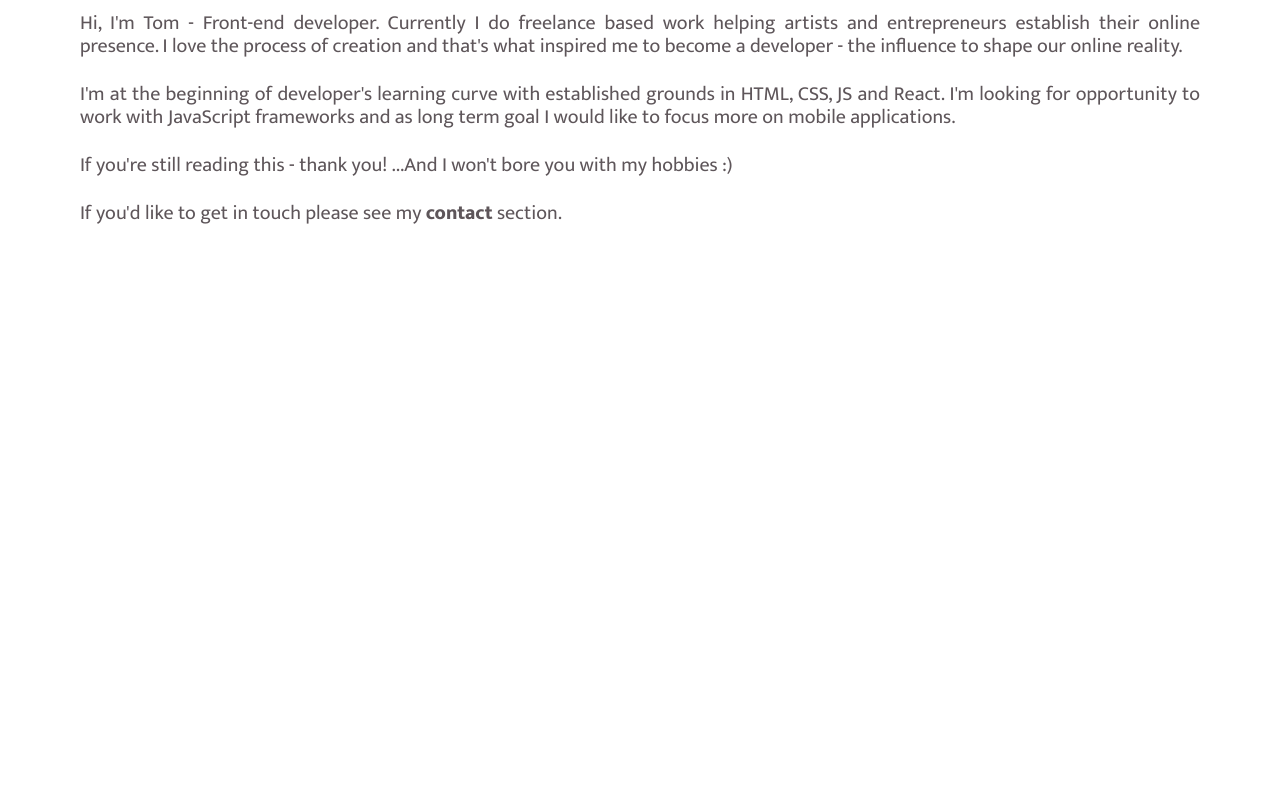
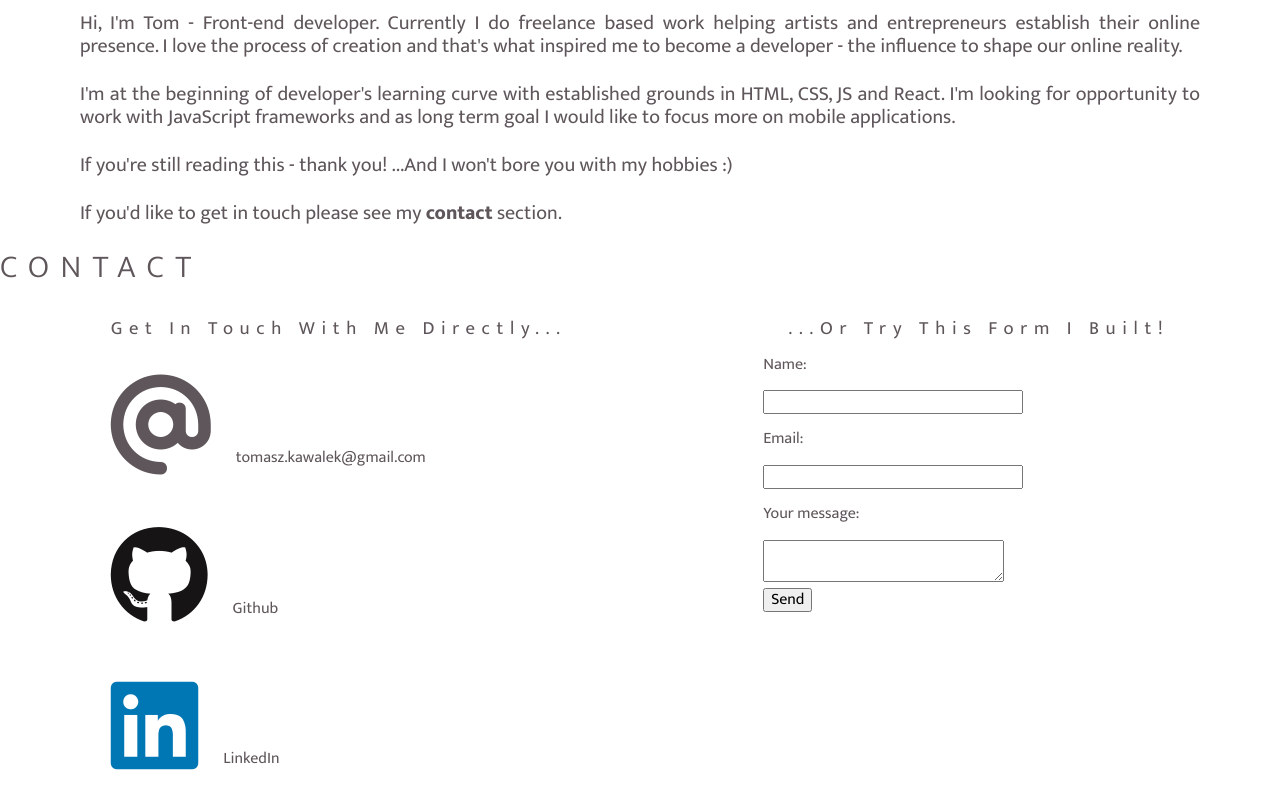
Before and after one commit to tomi09pl/portfolio, a React (Create React App) app: page / in a window 1280 px wide. Shown: the part 1587-2387 px from the top of the page. Before the commit the page ends 2000 px from the top, so only its background shows below. Built offline with nearby package versions, Linux system fonts and the light colour scheme.

Commit message:
contact component in progress

```diff
--- a/src/App.js
+++ b/src/App.js
@@ -3,6 +3,7 @@ import Header from './components/Header';
 import Portfolio from './components/Portfolio';
 import Skills from './components/Skills';
 import AboutMe from './components/AboutMe';
+import Contact from './components/Contact';
 
 function App() {
   return (
@@ -11,6 +12,7 @@ function App() {
       <Portfolio/>
       <Skills/>
       <AboutMe/>
+      <Contact/>
     </div>
   );
 }
--- /dev/null
+++ b/src/components/Contact.js
@@ -0,0 +1,52 @@
+import React from 'react';
+import ContactForm from './ContactForm';
+
+export default class Contact extends React.Component {
+
+    constructor(props) {
+        super(props);
+        this.state = {
+
+        }
+    }
+
+    render(){
+        return(
+            <div>
+                <h1>contact</h1>
+                <div className='section-wrapper'>
+
+                    <section className='contact-direct'>
+                        <h3>Get in touch with me directly...</h3>
+
+                        <div className='icon-wrapper'>
+                            <div>
+                                <a href='https://github.com/tomi09pl' target='_blank' rel="noopener noreferrer">
+                                    <i class="fas fa-at"></i>
+                                </a>
+                                <span>tomasz.kawalek@gmail.com</span>
+                            </div>
+                            <div>
+                                <a href='https://github.com/tomi09pl' target='_blank' rel="noopener noreferrer">
+                                    <i class="fab fa-github"></i>
+                                </a>
+                                <span>Github</span>
+                            </div>
+                            <div>
+                                <a href='https://www.linkedin.com/in/tomasz-kawalek/' target='_blank' rel="noopener noreferrer">
+                                    <i class="fab fa-linkedin"></i>
+                                </a>
+                                <span>LinkedIn</span>
+                            </div>
+                        </div>
+                    </section>
+
+                    <section className='contact-form'>
+                        <ContactForm/>
+                    </section>
+
+                </div>
+            </div>
+        )
+    }
+}
--- /dev/null
+++ b/src/components/ContactForm.js
@@ -0,0 +1,126 @@
+import React from 'react';
+
+export default class ContactForm extends React.Component{
+    state={
+        name:'',
+        email:'',
+        message:'',
+
+        nameError:false,
+        emailError:false,
+        idError: false,
+        messageError:false,
+
+        messageSend:false,
+        fetchError:false
+
+    };
+    handleChange = e =>{
+        this.setState({
+            [e.target.name]:e.target.value
+        })
+    };
+
+    sendForm = (name, email, message) => {
+        fetch(`https://${window.location.host}/index.php`, {
+            method: 'POST',
+            headers: {
+                "Content-Type": "application/json"
+            },
+            body: JSON.stringify({
+                name, email, message
+            })
+        })
+            .then((data)=> {
+                console.log(data);
+                this.setState({messageSend:true,fetchError:false})
+            })
+            .catch((error)=> {
+                console.log(error);
+                this.setState({messageSend:false,fetchError:true});
+            })
+    };
+
+    handleSubmit = (e) => {
+        e.preventDefault();
+        this.setState({messageSend:false});
+        let name = this.state.name;
+        let email = this.state.email;
+        let message = this.state.message;
+        let correctMessage = true;
+
+        let nameRegex=/^.{1,200}$/;
+
+        let emailRegex= /^(([^<>()\[\]\\.,;:\s@"]+(\.[^<>()\[\]\\.,;:\s@"]+)*)|(".+"))@((\[[0-9]{1,3}\.[0-9]{1,3}\.[0-9]{1,3}\.[0-9]{1,3}\])|(([a-zA-Z\-0-9]+\.)+[a-zA-Z]{2,}))$/;
+
+        let messageRegex=/^.{5,1000}$/;
+
+
+        if (!nameRegex.test(name)){
+            this.setState({nameError:true});
+            correctMessage=false;
+        }else{
+            this.setState({nameError:false});
+        }
+
+        if (!emailRegex.test(email)){
+            this.setState({emailError:true});
+            correctMessage=false;
+        }else{
+            this.setState({emailError:false});
+        }
+
+        if (!messageRegex.test(message)){
+            this.setState({messageError:true});
+            correctMessage=false;
+        }else{
+            this.setState({messageError:false});
+        }
+
+        if (correctMessage){
+            this.sendForm(name, email, message);
+        }
+    };
+
+    render() {
+        return (
+            <div className="home-contact-container" id="contact">
+
+                <div className="contactForm">
+                    <h3>...Or try this form I built!</h3>
+                    <div className='messageSend'>
+                        {this.state.messageSend && <p className='send'>Thank you! Message sent.<br/>We'll get back to you soon.</p>}
+                        {this.state.fetchError && <p className='error'>Message not sent!</p>}
+                        {(!this.state.messageSend && !this.state.fetchError) && <p/>}
+                    </div>
+                    <form onSubmit={this.handleSubmit}>
+                        <div className="formBox">
+                            <div className="formLeft">
+                                <label>
+                                    <p className="title">Name:</p>
+                                    <input className="formUp" type="text" name="name" placeholder onChange={this.handleChange} />
+                                    {(this.state.nameError)?<span>Incorrect name!</span>:<span className='correct'/>}
+                                </label>
+                                <label>
+                                    <p className="title">Email:</p>
+                                    <input className="formUp" type="text" name="email" placeholder onChange={this.handleChange} />
+                                    {(this.state.emailError)?<span>Incorrect email!</span>:<span className='correct'/>}
+                                </label>
+                            </div>
+                            <div className="formRight">
+                                <label className="formBottom">
+                                    <p className="title"> Your message:</p>
+                                    <textarea className="formMessage" name="message" placeholder onChange={this.handleChange} />
+                                    {(this.state.messageError)?<span>Message too short!</span>:<span className='correct'/>}
+                                </label>
+                            </div>
+                        </div>
+                        <input className="sendButton" type="submit" value="Send" />
+                    </form>
+                </div>
+
+            </div>
+        )
+
+    }
+}
--- /dev/null
+++ b/src/scss/_Contact.scss
@@ -0,0 +1,25 @@
+@import './settings/colors';
+
+.section-wrapper {
+    display:flex;
+    width: 100%;
+    justify-content: space-around;
+}
+
+
+.icon-wrapper {
+    display: flex;
+    flex-direction: column;
+}
+
+.fa-at{
+    font-size: 100px;
+    color: $text;
+    margin: 25px;
+}
+.fa-github {
+    color: #161414;
+}
+.fa-linkedin {
+    color: #0077b5;
+}
--- a/src/scss/main.scss
+++ b/src/scss/main.scss
@@ -29,4 +29,4 @@ h3 {
 // }
 
 @import 'Header', 'Portfolio', 'PortfolioBox',
-        'Skills', 'AboutMe';
+        'Skills', 'AboutMe', 'Contact';
```
